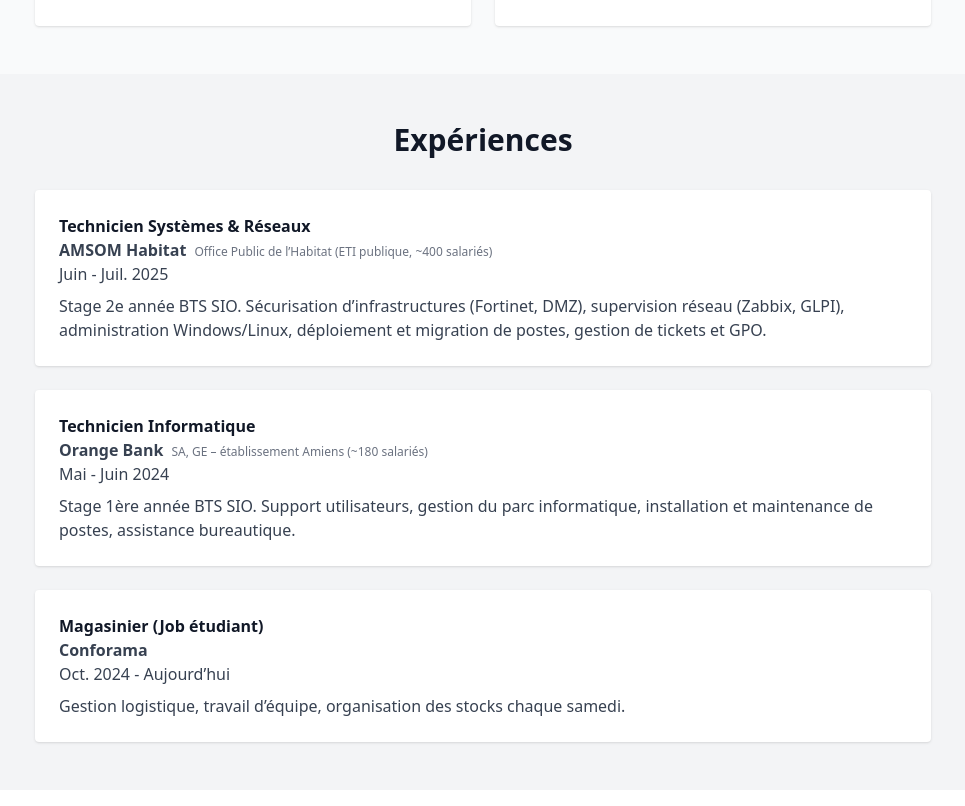
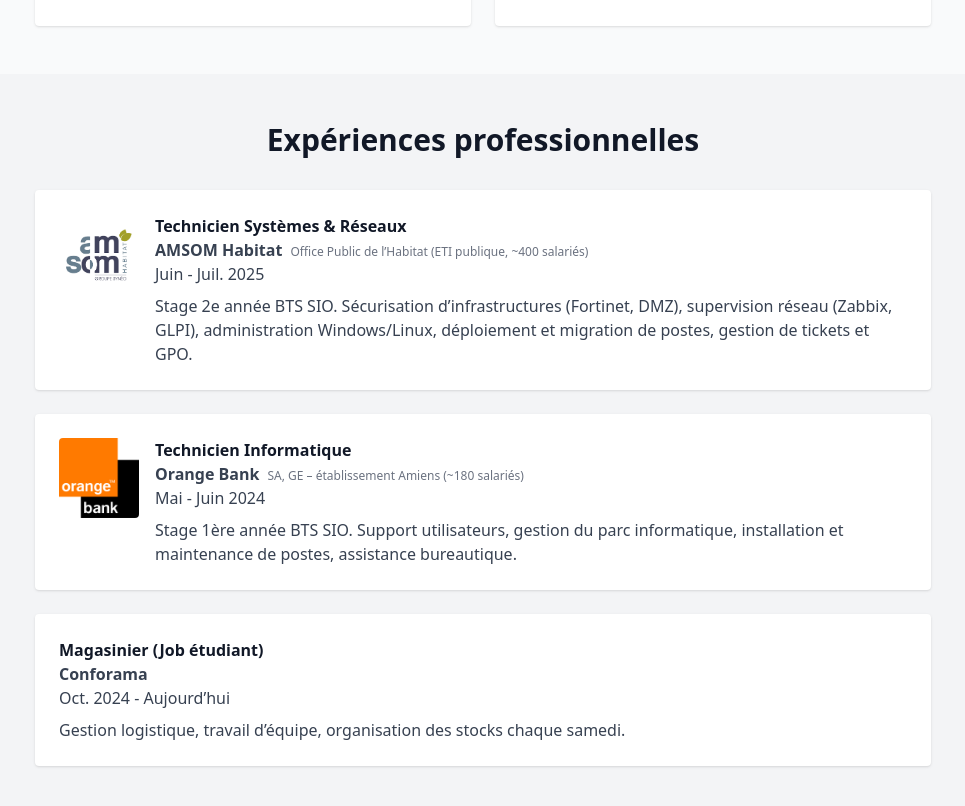
Before and after one commit to adamcaron03/portfolio-modern, a React (Create React App) app: page / in a window 1280 px wide. Shown: the part 1927-2733 px from the top of the page, without its empty margins (157-1122 px from the left). Built offline with nearby package versions, Linux system fonts and the light colour scheme.

Commit message:
Mise à jour du portfolio

```diff
--- a/src/components/Experience.jsx
+++ b/src/components/Experience.jsx
@@ -28,14 +28,23 @@
   return (
     <section id="experience" className="p-12 bg-gray-100 dark:bg-gray-800">
       <h3 className="text-3xl font-bold mb-8 text-center text-gray-900 dark:text-white">
-        Expériences
+        Expériences professionnelles
       </h3>
       <div className="max-w-4xl mx-auto space-y-6">
         {experiences.map((exp, i) => (
           <div
             key={i}
-            className="p-6 bg-white dark:bg-gray-700 rounded shadow"
+            className="p-6 bg-white dark:bg-gray-700 rounded shadow flex items-start space-x-4"
           >
+            {/* If company contains AMSOM, show the logo/image */}
+            {exp.company && /AMSOM/i.test(exp.company) && (
+              <img src={`${process.env.PUBLIC_URL}/images/Amsom.png`} alt="AMSOM" className="w-20 h-20 object-contain rounded" />
+            )}
+            {/* If company contains Orange, show Orange Bank logo */}
+            {exp.company && /Orange/i.test(exp.company) && (
+              <img src={`${process.env.PUBLIC_URL}/images/Orange_bank.png`} alt="Orange Bank" className="w-20 h-20 object-contain rounded" />
+            )}
+            <div>
               <h4 className="font-bold text-gray-900 dark:text-white">{exp.title}</h4>
               <span className="block text-gray-700 dark:text-gray-300 font-semibold">
                 {exp.company}
@@ -46,6 +55,7 @@
               <span className="text-gray-700 dark:text-gray-300">{exp.date}</span>
               <p className="text-gray-700 dark:text-gray-300 mt-2">{exp.description}</p>
             </div>
+          </div>
         ))}
       </div>
     </section>
```
Also changed, not shown: public/images/Amsom.png (added), public/images/Orange_bank.png (added). Lines whose indentation alone changed are shown as unchanged.
